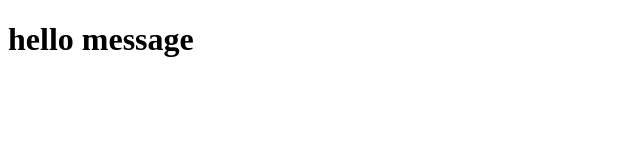
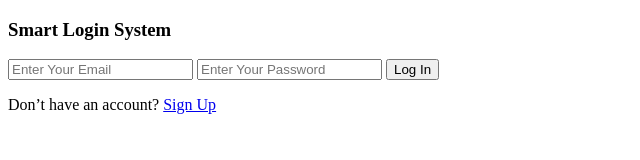
Before and after one commit to aliveAndYoung/simpleLogInPage, a plain HTML site: page index1.html in a window 1280 px wide. Shown: the whole page, without its empty margins (0-640 px from the left). Drawn offline with Linux system fonts and the light colour scheme.

Commit message:
my second commit and most likley the last lol

```diff
--- a/index1.html
+++ b/index1.html
@@ -1,13 +1,29 @@
 <!DOCTYPE html>
 <html lang="en">
-<head>
-    <meta charset="UTF-8">
-    <meta name="viewport" content="width=device-width, initial-scale=1.0">
-    <title>Document</title>
-</head>
-<body>
-    <h1>
-        hello message
-    </h1>
-</body>
+    <head>
+        <meta charset="UTF-8" />
+        <meta name="viewport" content="width=device-width, initial-scale=1.0" />
+        <title>Document</title>
+        <link rel="stylesheet" href="style.css" />
+    </head>
+    <body>
+        <div class="container">
+            <h3>Smart Login System</h3>
+            <input
+                type="email"
+                placeholder="Enter Your Email"
+                name=""
+                id="E-SU"
+            />
+            <input
+                type="password"
+                placeholder="Enter Your Password"
+                name=""
+                id="P-SU"
+            />
+            <button onclick="signIn()">Log In</button>
+            <p>Don’t have an account? <a href="index2.html"> Sign Up </a></p>
+        </div>
+    </body>
+    <script src="script.js"></script>
 </html>
```
